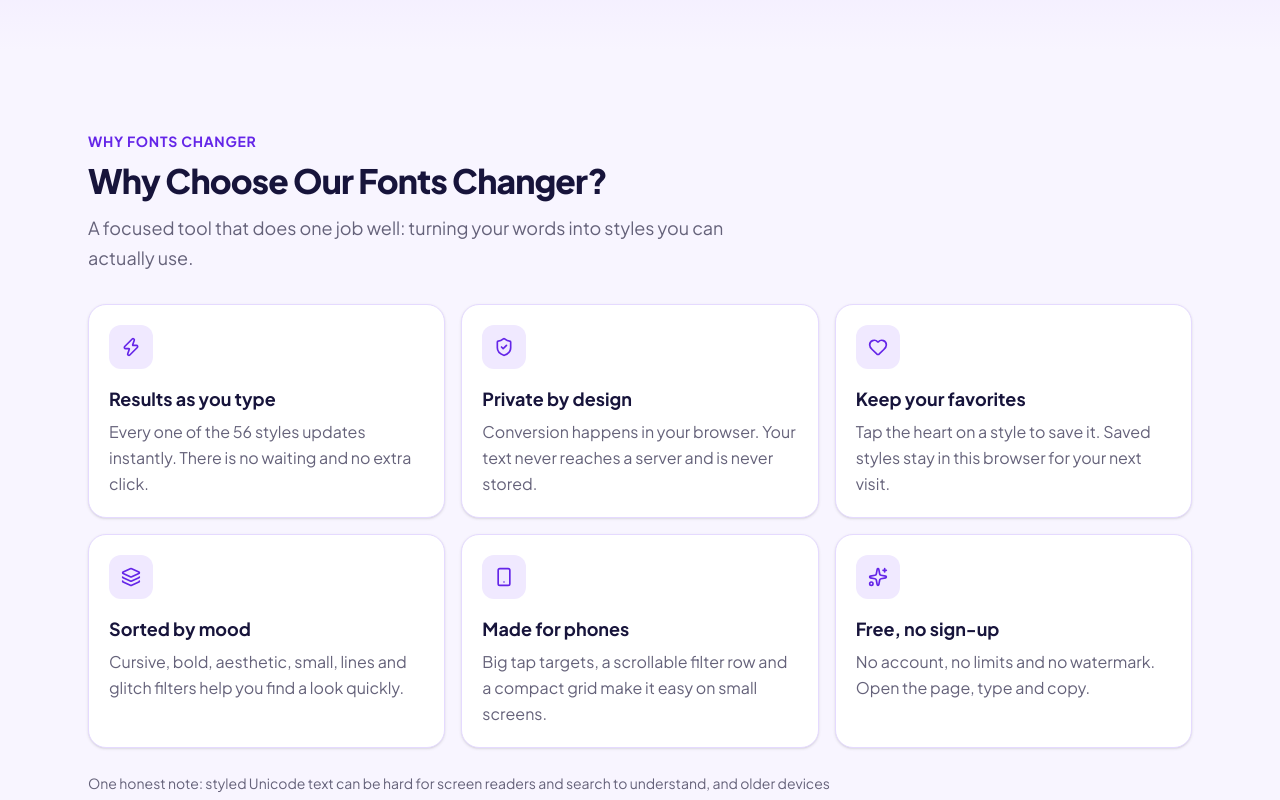
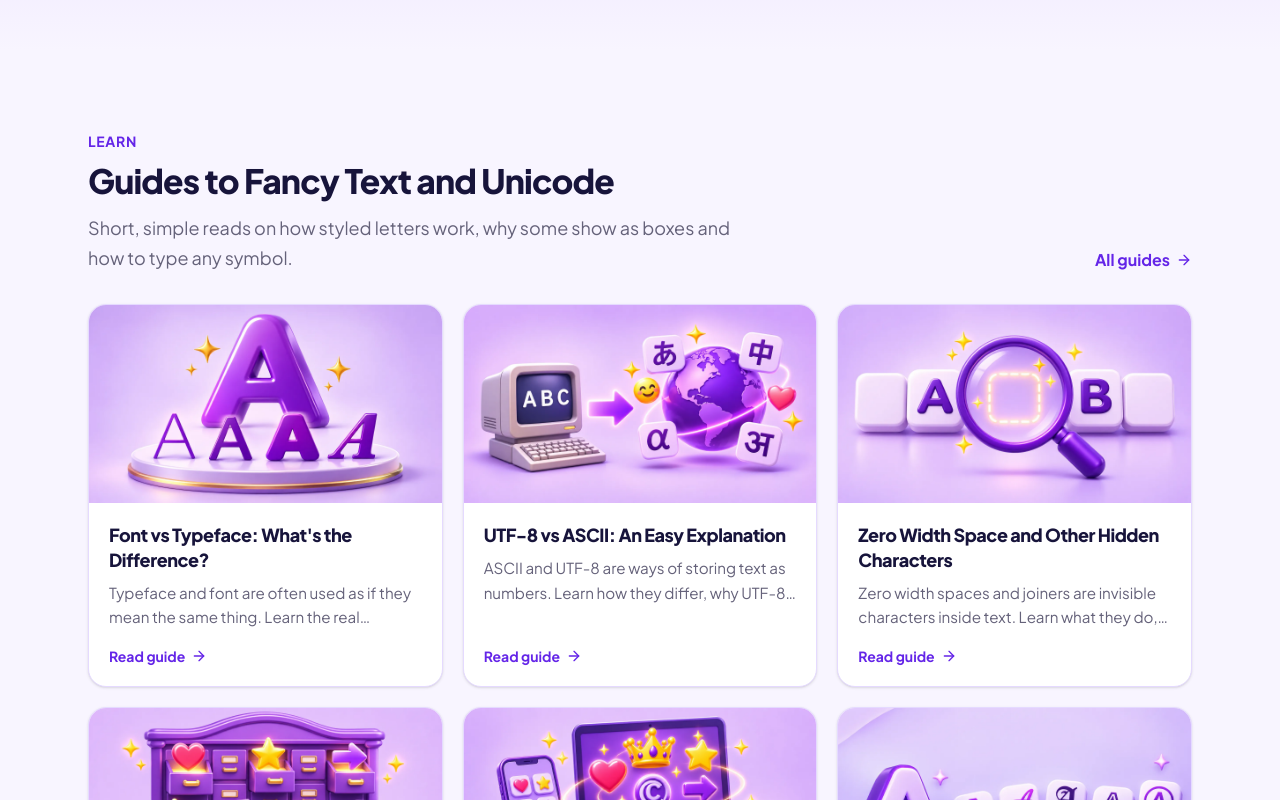
Before and after one commit to tafumalangii68-beep/fontschanger, a Next.js app: page / in a window 1280 px wide. Shown: the part 8820-9620 px from the top of the page. Built offline with nearby package versions, Linux system fonts and the light colour scheme.

Commit message:
Move blog cover images to a Guides section on the home page
Co-Authored-By: Claude Opus 5.5 <noreply@anthropic.com>

```diff
--- a/app/page.tsx
+++ b/app/page.tsx
@@ -25,6 +25,7 @@ import RecentCopies from "@/components/RecentCopies";
 import SymbolGenerator from "@/components/SymbolGenerator";
 import TypographyBackground from "@/components/TypographyBackground";
 import JsonLd from "@/components/JsonLd";
+import { BLOG_POSTS } from "@/data/blog";
 import { homeFaqs } from "@/data/faqs";
 import { ART, STEP_ART } from "@/lib/art";
 import { FONT_STYLES } from "@/lib/fonts";
@@ -427,6 +428,50 @@ export default function HomePage() {
         </Container>
       </section>
 
+      {/* Guides */}
+      <Container className="pt-20">
+        <section aria-labelledby="guides-heading">
+          <div className="flex flex-wrap items-end justify-between gap-4">
+            <SectionHeading
+              id="guides-heading"
+              eyebrow="Learn"
+              title="Guides to Fancy Text and Unicode"
+              intro="Short, simple reads on how styled letters work, why some show as boxes and how to type any symbol."
+            />
+            <Link href="/blog" className="inline-flex items-center gap-1.5 font-bold text-accent hover:underline dark:text-accent-strong">
+              All guides
+              <ArrowRight className="size-4" aria-hidden="true" />
+            </Link>
+          </div>
+          <ul className="mt-8 grid gap-5 sm:grid-cols-2 lg:grid-cols-3">
+            {BLOG_POSTS.filter((p) => p.homeImage ?? p.cover).map((post) => {
+              const pic = (post.homeImage ?? post.cover)!;
+              return (
+                <li key={post.slug}>
+                  <Link
+                    href={`/blog/${post.slug}`}
+                    className="group flex h-full flex-col overflow-hidden rounded-[var(--radius-card)] border border-line bg-surface shadow-sm transition-all hover:-translate-y-0.5 hover:border-accent/60 hover:shadow-[var(--shadow-card)]"
+                  >
+                    {/* The card title says what the guide is about, so the picture is decorative. */}
+                    <Image src={pic} alt="" placeholder="blur" sizes="(min-width: 1024px) 380px, (min-width: 640px) 50vw, 100vw" className="aspect-[16/9] h-auto w-full object-cover" />
+                    <span className="flex flex-1 flex-col p-5">
+                      <span className="text-lg font-extrabold leading-snug tracking-tight text-ink group-hover:text-accent dark:group-hover:text-accent-strong">
+                        {post.title}
+                      </span>
+                      <span className="mt-2 line-clamp-2 text-[0.95rem] leading-relaxed text-muted">{post.description}</span>
+                      <span className="mt-auto inline-flex pt-4 items-center gap-1.5 text-sm font-bold text-accent dark:text-accent-strong">
+                        Read guide
+                        <ArrowRight className="size-4 transition-transform group-hover:translate-x-0.5" aria-hidden="true" />
+                      </span>
+                    </span>
+                  </Link>
+                </li>
+              );
+            })}
+          </ul>
+        </section>
+      </Container>
+
       {/* Why choose */}
       <Container className="pt-20">
         <section aria-labelledby="why-heading">
--- a/data/blog.ts
+++ b/data/blog.ts
@@ -26,6 +26,8 @@ export type BlogPost = {
   readingMinutes: number;
   tags: string[];
   cover?: StaticImageData;
+  /** Picture used only for the guide cards on the home page, not on the blog. */
+  homeImage?: StaticImageData;
   coverAlt?: string;
   /** 1200x630 JPEG in /public used when the post is shared on social media. */
   shareImage?: string;
@@ -42,7 +44,7 @@ export const BLOG_POSTS: BlogPost[] = [
     published: "2026-11-17",
     readingMinutes: 4,
     tags: ["Typography", "Basics"],
-    cover: fontVsTypefaceCover,
+    homeImage: fontVsTypefaceCover,
     coverAlt: "A large purple letter A behind four smaller A letters in thin, regular, bold and italic styles on a round stand",
     shareImage: "/images/blog/font-vs-typeface-og.jpg",
     body: [
@@ -66,7 +68,7 @@ export const BLOG_POSTS: BlogPost[] = [
     published: "2026-11-17",
     readingMinutes: 5,
     tags: ["Unicode", "Basics"],
-    cover: utf8Cover,
+    homeImage: utf8Cover,
     coverAlt: "An old computer showing ABC with an arrow to a purple globe surrounded by Japanese, Chinese, Greek and Hindi letters, an emoji and a heart",
     shareImage: "/images/blog/utf-8-vs-ascii-og.jpg",
     body: [
@@ -92,7 +94,7 @@ export const BLOG_POSTS: BlogPost[] = [
     published: "2026-11-17",
     readingMinutes: 5,
     tags: ["Unicode", "Characters"],
-    cover: zwspCover,
+    homeImage: zwspCover,
     coverAlt: "A magnifying glass between the letter tiles A and B revealing a hidden dashed tile that is otherwise invisible",
     shareImage: "/images/blog/zero-width-space-og.jpg",
     body: [
@@ -117,7 +119,7 @@ export const BLOG_POSTS: BlogPost[] = [
     published: "2026-11-17",
     readingMinutes: 6,
     tags: ["Unicode", "Reference"],
-    cover: unicodeCover,
+    homeImage: unicodeCover,
     coverAlt: "A purple cabinet of drawers with a heart, star, arrow, crown, music note, smiley and pi symbol popping out of open drawers",
     shareImage: "/images/blog/unicode-character-list-og.jpg",
     body: [
@@ -157,7 +159,7 @@ export const BLOG_POSTS: BlogPost[] = [
     published: "2026-11-17",
     readingMinutes: 5,
     tags: ["How to", "Characters"],
-    cover: copyCover,
+    homeImage: copyCover,
     coverAlt: "A phone, a laptop and a keyboard with heart, star, crown, arrow and copyright symbols floating from the screens and keys",
     shareImage: "/images/blog/how-to-copy-special-characters-og.jpg",
     body: [
```
